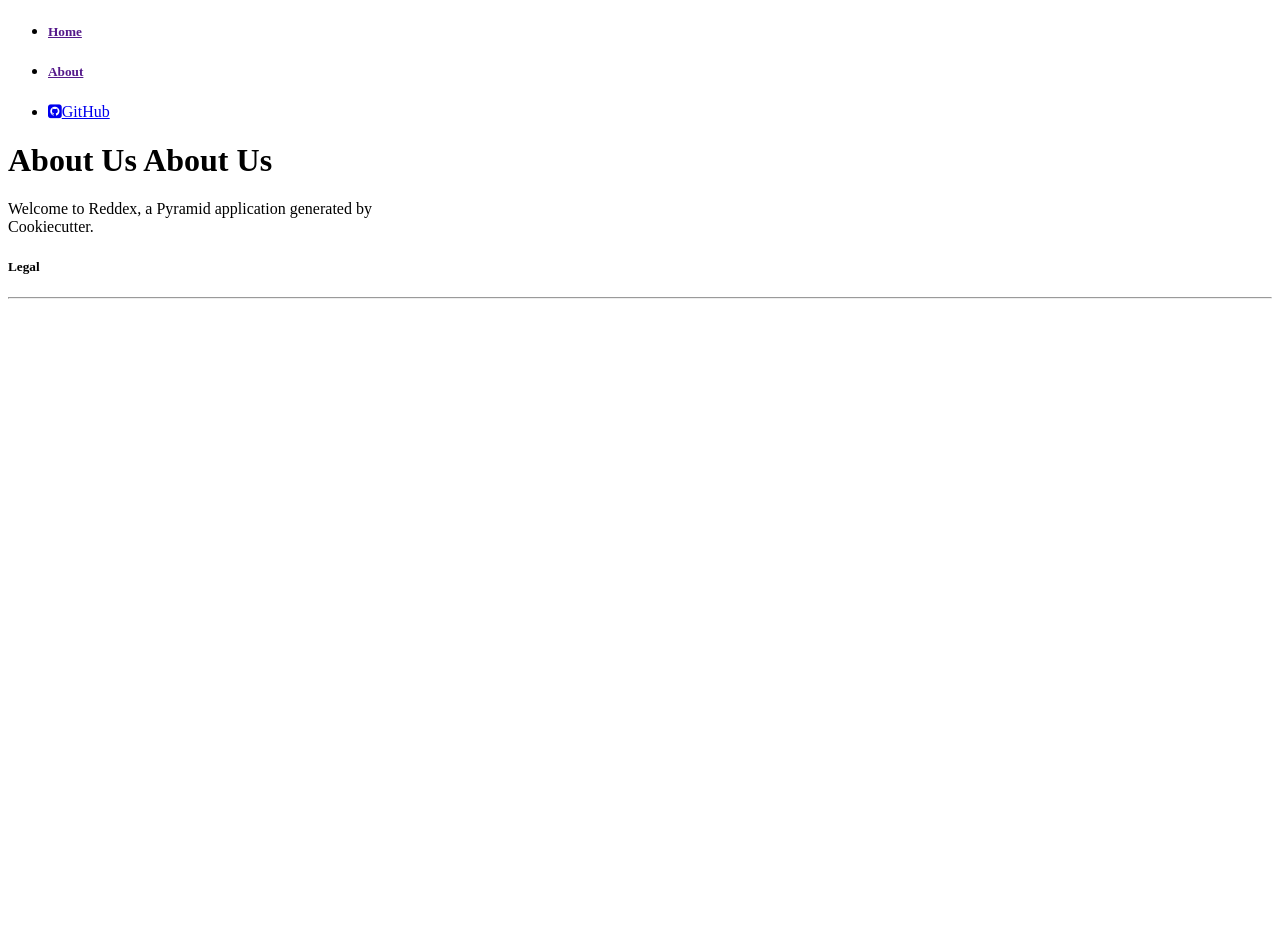
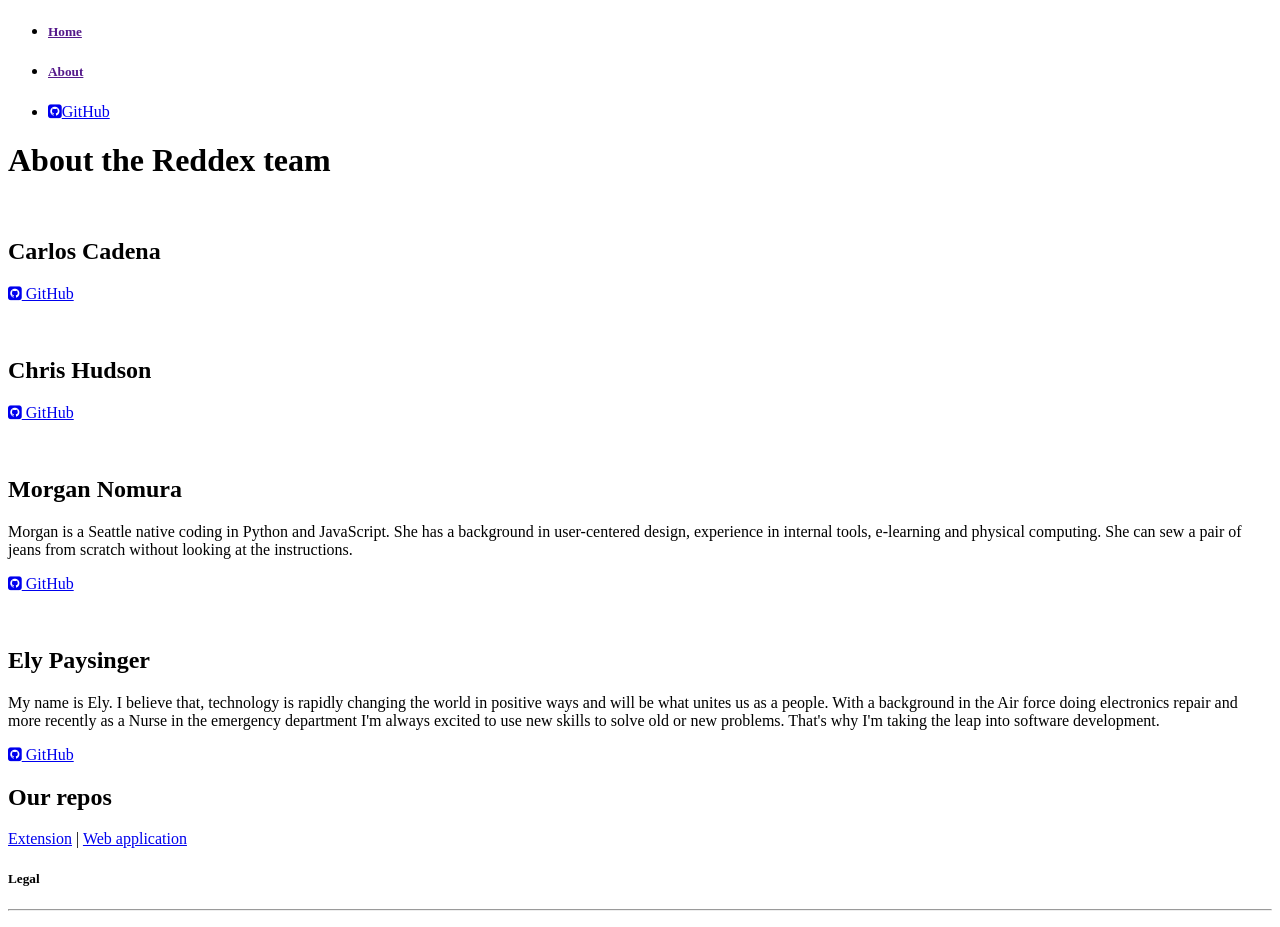
Before and after one commit to CCEM/nlp-heroku-app, a Python web app: template reddex/reddex/templates/about.jinja2 in a window 1280 px wide. Before the commit the page ends 299 px from the top, so only its background shows below. Run offline with Jinja, Linux system fonts and the light colour scheme; the template is opened without the code that fills it, so the values that code supplies are empty.

Commit message:
page scaffolding for about me

```diff
--- a/reddex/reddex/templates/about.jinja2
+++ b/reddex/reddex/templates/about.jinja2
@@ -2,7 +2,42 @@
 
 {% block content %}
 <div class="content">
-  <h1><span class="font-semi-bold">About Us</span> <span class="smaller">About Us</span></h1>
-  <p class="lead">Welcome to <span class="font-normal">Reddex</span>, a&nbsp;Pyramid application generated&nbsp;by<br><span class="font-normal">Cookiecutter</span>.</p>
+  <h1>About the Reddex team</h1>
+    <section class="bio">
+        <div class="bio-image"><img src="{{request.static_url('reddex:static/images/carlos.jpeg')}}" /></div>
+        <div>
+            <h2>Carlos Cadena</h2>
+            <p></p>
+            <p><a href="https://github.com/carloscadena" target="_blank"><i class="fa fa-github-square" aria-hidden="true"></i> GitHub</a></p>
+        </div>
+    </section>
+    <section class="bio">
+        <div class="bio-image"><img src="{{request.static_url('reddex:static/images/chris.jpeg')}}" /></div>
+        <div>
+            <h2>Chris Hudson</h2>
+            <p></p>
+            <p><a href="https://github.com/CaHudson94" target="_blank"><i class="fa fa-github-square" aria-hidden="true"></i> GitHub</a></p>
+        </div>
+    </section>
+    <section class="bio">
+        <div class="bio-image"><img src="{{request.static_url('reddex:static/images/morgan.png')}}" /></div>
+        <div>
+            <h2>Morgan Nomura</h2>
+            <p>Morgan is a Seattle native coding in Python and JavaScript. She has a background in user-centered design, experience in internal tools, e-learning and physical computing. She can sew a pair of jeans from scratch without looking at the instructions.</p>
+            <p><a href="https://github.com/morganelle" target="_blank"><i class="fa fa-github-square" aria-hidden="true"></i> GitHub</a></p>
+        </div>
+    </section>
+    <section class="bio">
+        <div class="bio-image"><img src="{{request.static_url('reddex:static/images/ely.jpeg')}}" /></div>
+        <div>
+            <h2>Ely Paysinger</h2>
+            <p>My name is Ely. I believe that, technology is rapidly changing the world in positive ways and will be what unites us as a people. With a background in the Air force doing electronics repair and more recently as a Nurse in the emergency department I'm always excited to use new skills to solve old or new problems.  That's why I'm taking the leap into software development. </p>
+            <p><a href="https://github.com/W-Ely" target="_blank"><i class="fa fa-github-square" aria-hidden="true"></i> GitHub</a></p>
+        </div>
+    </section>
+    <section>
+        <h2>Our repos</h2>
+        <p><a href="https://github.com/CCEM/nlp-chrome-extension">Extension</a> | <a href="https://github.com/CCEM/nlp-heroku-app">Web application</a></p>
+    </section>
 </div>
 {% endblock content %}
```
Also changed, not shown: reddex/reddex/static/images/carlos.jpeg (added), reddex/reddex/static/images/chris.jpeg (added), reddex/reddex/static/images/ely.jpeg (added), reddex/reddex/static/images/morgan.png (added).
